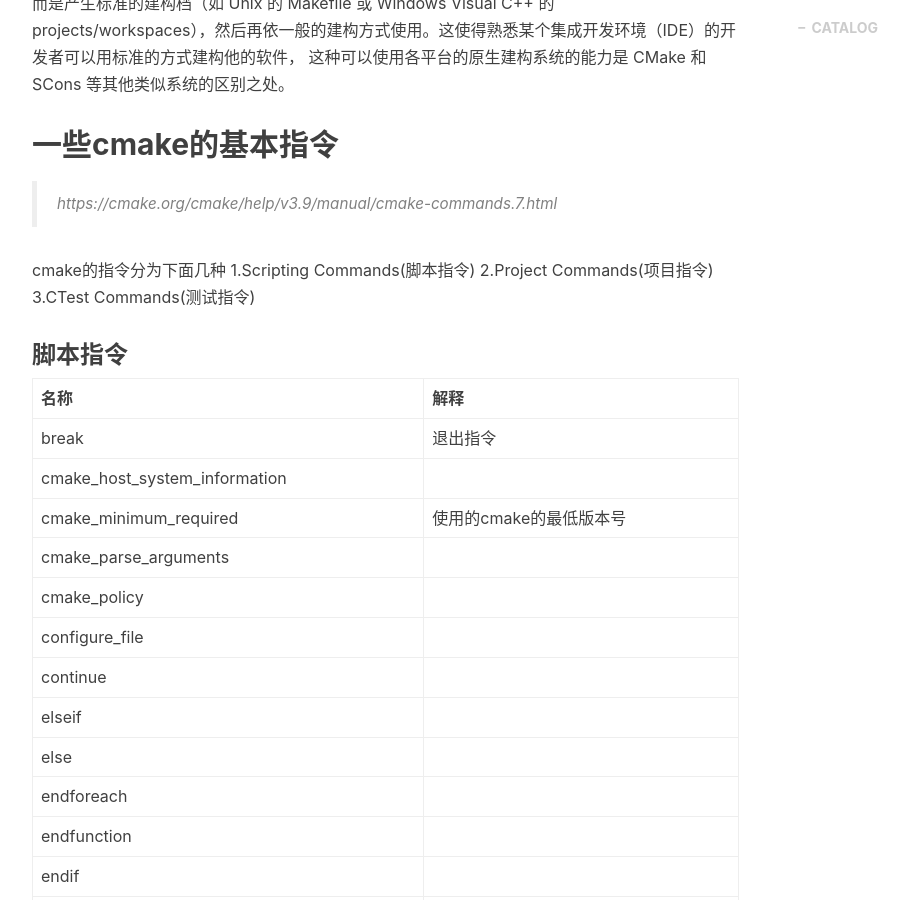
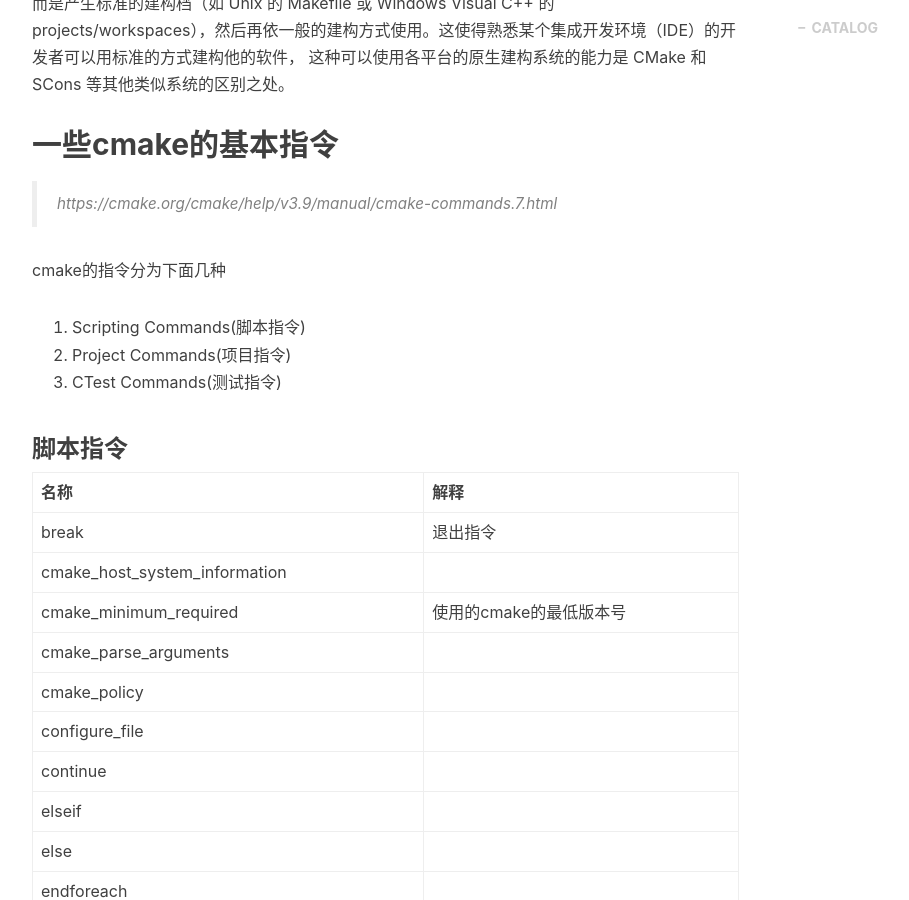
Before and after one commit to chenyingqiao/chenyingqiao.github.io, a Jekyll site: the page built from _posts/2018-5-16-cmake使用.markdown, in a window 1280 px wide and 900 px high, scrolled down 797 px. Shown: the whole window, without its empty margins (233-1142 px from the left). Built offline with Jekyll 4.4.1, drawn with Linux system fonts in a browser that asks for light colours; nearby versions of some CDN libraries; comment, search, counter and statistics services are not loaded; a style sheet for code colours, icons or effects is not loaded; some of the changed lines change nothing that is shown.

Commit message:
添加cmake文档

```diff
--- a/_posts/2018-5-16-cmake使用.markdown
+++ b/_posts/2018-5-16-cmake使用.markdown
@@ -25,9 +25,9 @@ CMake是一个跨平台的安装（编译）工具，可以用简单的语句来
 > https://cmake.org/cmake/help/v3.9/manual/cmake-commands.7.html
 
 cmake的指令分为下面几种
-1.Scripting Commands(脚本指令)
-2.Project Commands(项目指令)
-3.CTest Commands(测试指令)
+1. Scripting Commands(脚本指令)
+2. Project Commands(项目指令)
+3. CTest Commands(测试指令)
 
 
 ### 脚本指令
@@ -81,6 +81,8 @@ cmake的指令分为下面几种
 |while|   |
 
 
+### 项目指令
+
 | 名称 | 解释 |
 | ------------- | ------------- |
 | cmake_minimum_required | 使用的cmake的最低版本号 |
```
